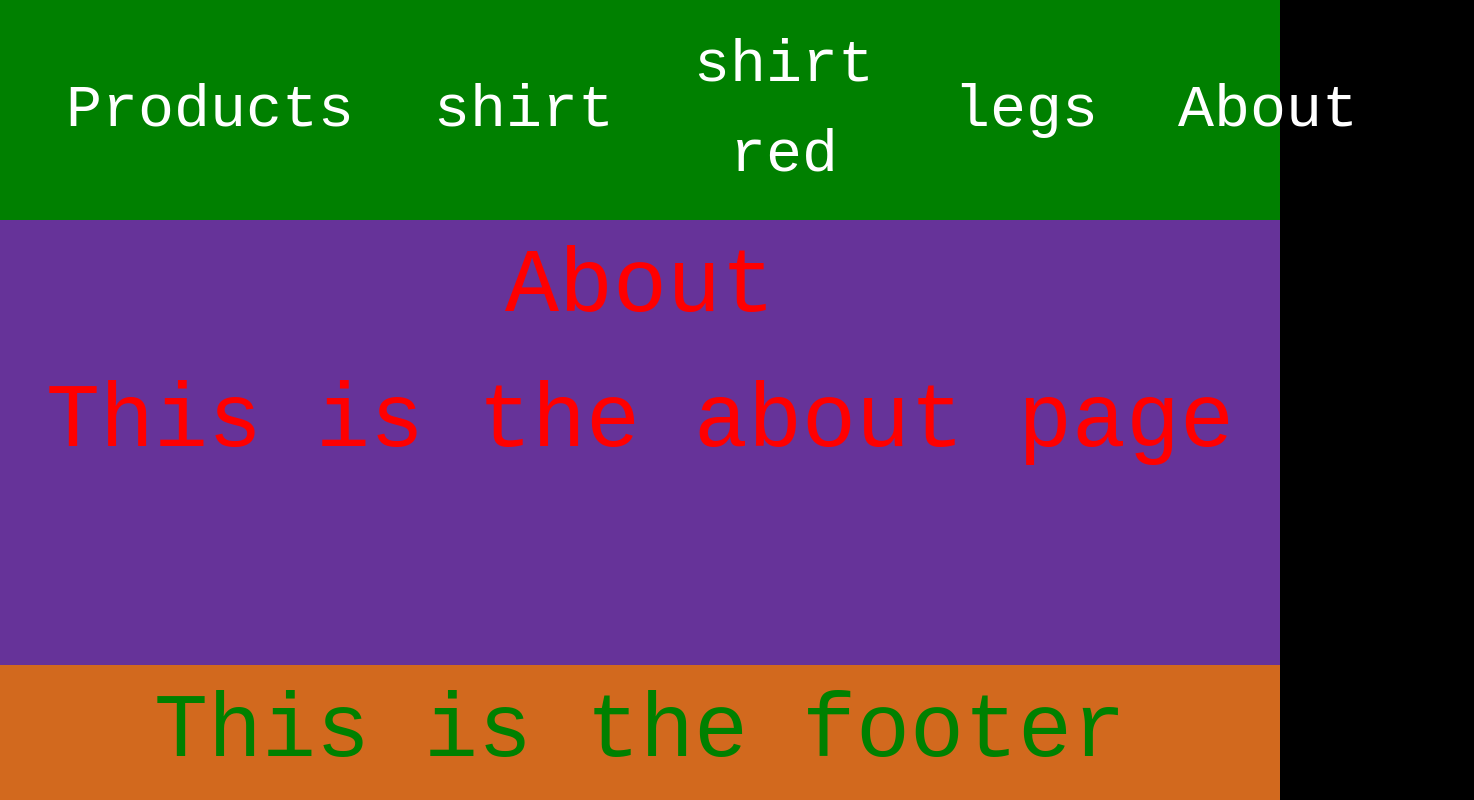
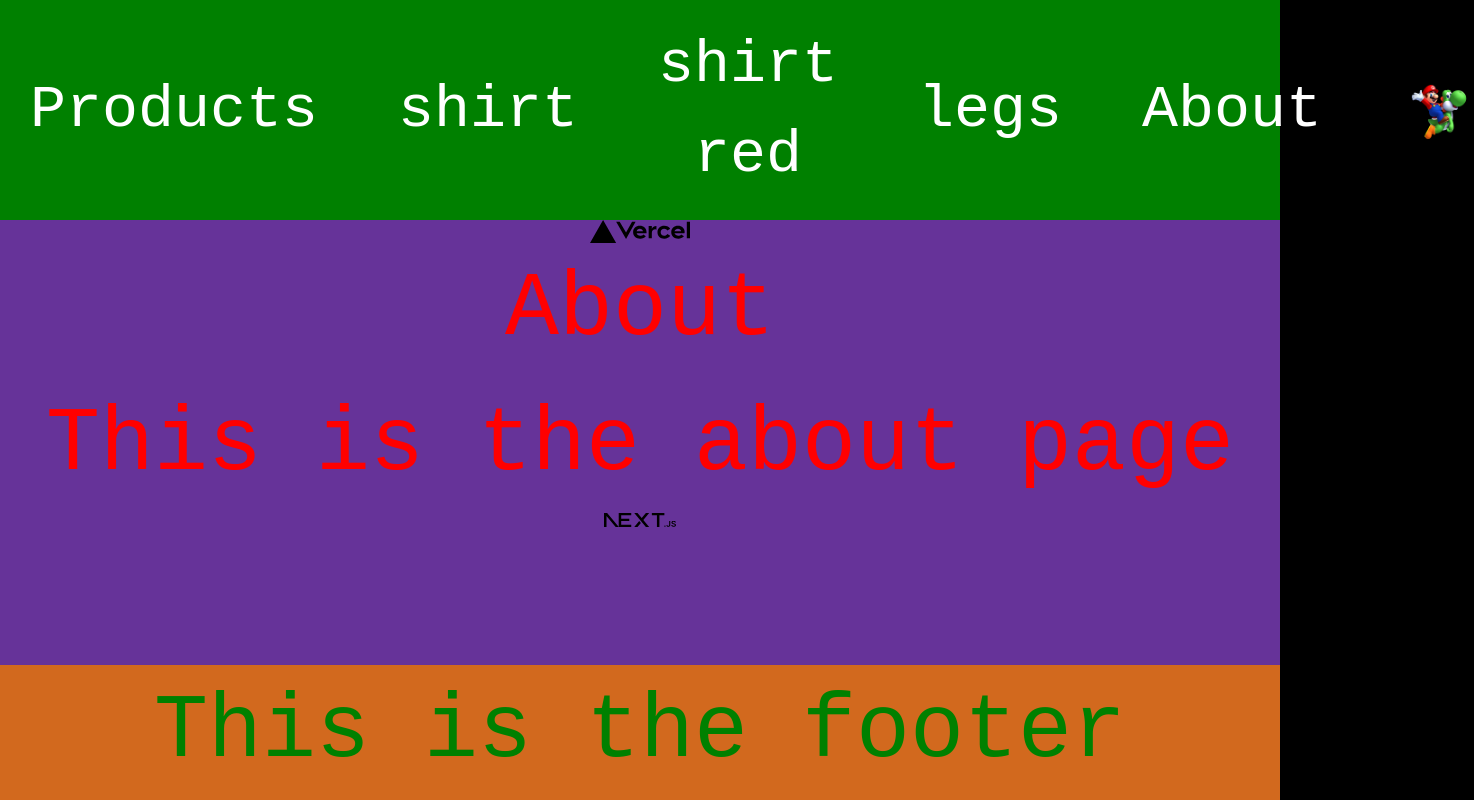
Before and after one commit to greghonox/NEXT_JS, a Next.js app: page /about in a window 1280 px wide. Shown: the top 800 px of the page, 1474 px wide, since content can reach past the window. Built offline with nearby package versions, Linux system fonts and the light colour scheme.

Commit message:
feat: adding images

```diff
--- a/src/components/navbar.js
+++ b/src/components/navbar.js
@@ -1,3 +1,6 @@
+import Image from 'next/image';
+
+
 export default function Navbar() {
     return (
         <center class='navbar'>
@@ -7,6 +10,7 @@
             <a class='title' href="/products/shirt/shirt_red">shirt red</a>
             <a class='title' href="/products/legs">legs</a>
             <a class='title' href="/about">About</a>
+            <Image src="/mario.png" alt="Vercel Logo" width={72} height={16} />
         </center>
     );
 }
--- a/src/pages/about.js
+++ b/src/pages/about.js
@@ -1,4 +1,5 @@
 import Head from 'next/head'
+import Image from 'next/image';
 
 export default function About() {
     return (
@@ -6,8 +7,10 @@
         <Head>
             <title>About</title>
         </Head>
-        <h1>About</h1>
-        <p>This is the about page</p>
+            <Image src="/vercel.svg" alt="Vercel Logo" width={100} height={32} />
+            <h1>About</h1>
+            <p>This is the about page</p>
+            <Image src="/next.svg" alt="Vercel Logo" width={72} height={16} />
         </div>
     )
     }
```
Also changed, not shown: public/mario.png (added).
